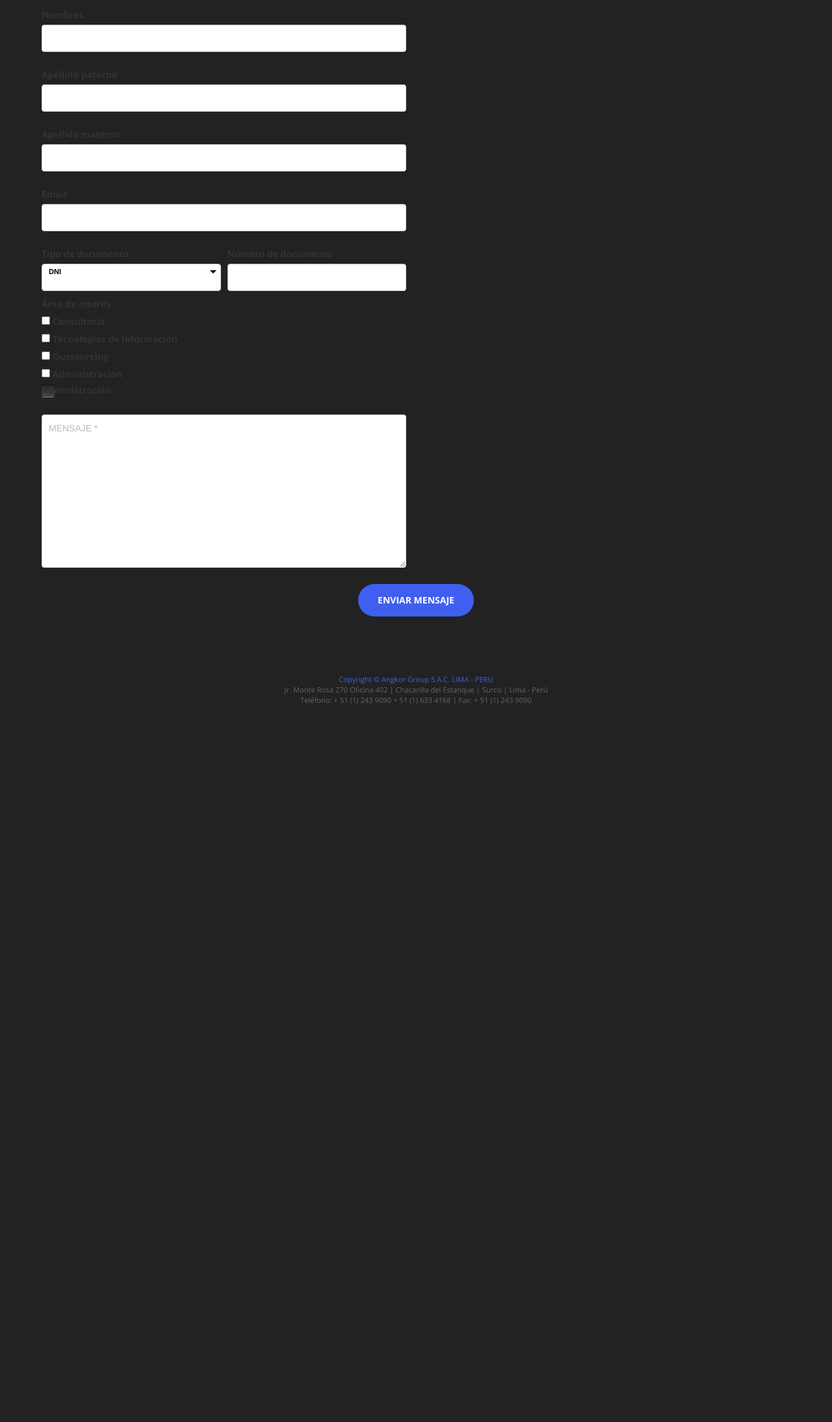
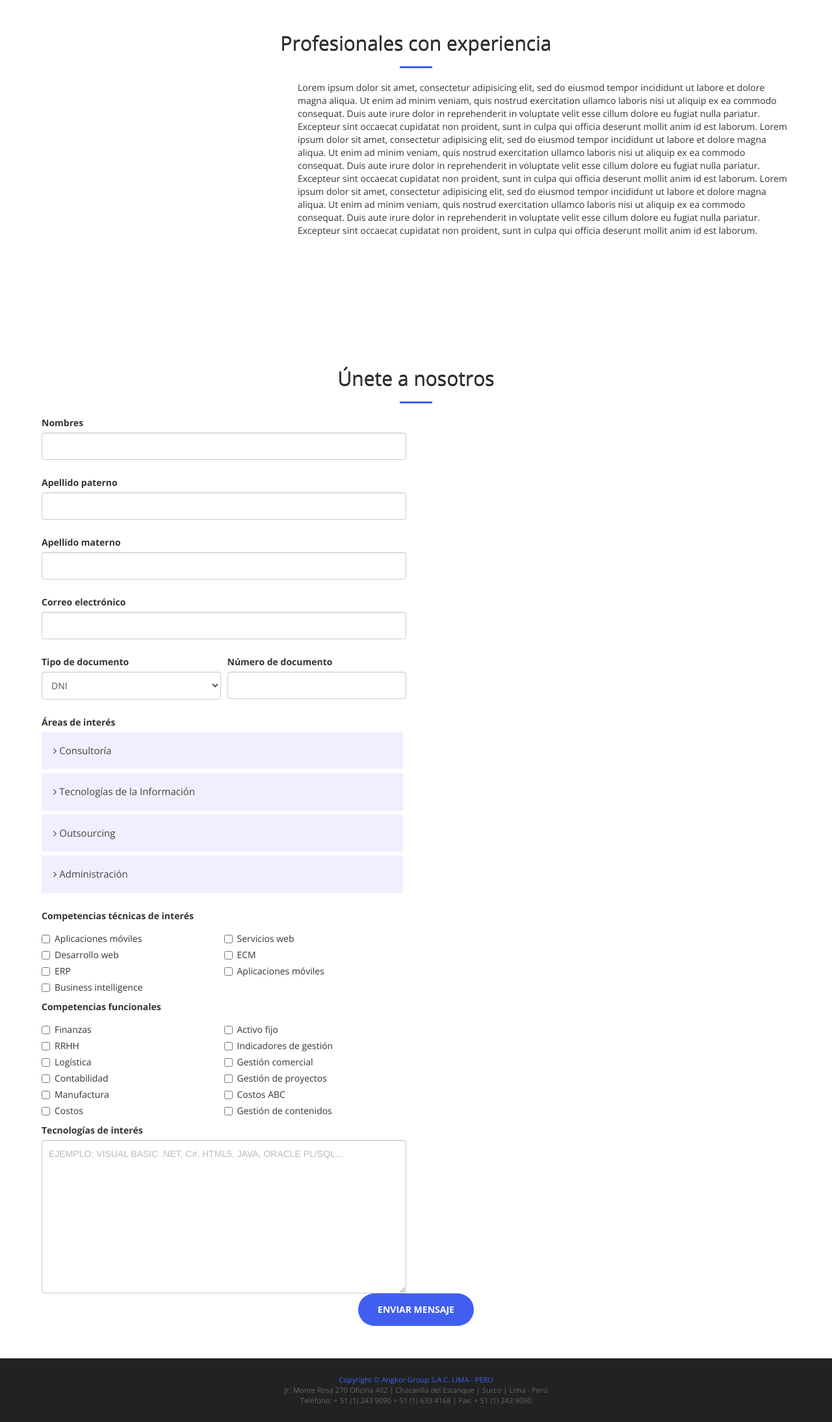
Before and after one commit to ggalvezmontero/angkorweb, a PHP site: page /profesionales-con-experiencia.html in a window 1280 px wide. Shown: the part 51-2240 px from the top of the page at 65% size. Before the commit the page ends 1136 px from the top, so only its background shows below. Run offline with PHP 8.4, Linux system fonts and the light colour scheme; some libraries are stand-ins or nearby versions.

Commit message:
unete form

```diff
--- a/profesionales-con-experiencia.html
+++ b/profesionales-con-experiencia.html
@@ -79,8 +79,48 @@
     </div>
     <!-- /.container-fluid -->
   </nav>
+  <section id="profExperiencia">
+    <div class="row">
+      <div class="col-lg-12 text-center">
+        <h2 class="section-heading">Profesionales con experiencia</h2>
+        <hr class="primary">
+      </div>
 
+    <div class="col-lg-4">
+    </div>
+
+    <div class="col-lg-8">
+      Lorem ipsum dolor sit amet, consectetur adipisicing elit, sed do eiusmod
+      tempor incididunt ut labore et dolore magna aliqua. Ut enim ad minim veniam,
+      quis nostrud exercitation ullamco laboris nisi ut aliquip ex ea commodo
+      consequat. Duis aute irure dolor in reprehenderit in voluptate velit esse
+      cillum dolore eu fugiat nulla pariatur. Excepteur sint occaecat cupidatat non
+      proident, sunt in culpa qui officia deserunt mollit anim id est laborum.
+
+      Lorem ipsum dolor sit amet, consectetur adipisicing elit, sed do eiusmod
+      tempor incididunt ut labore et dolore magna aliqua. Ut enim ad minim veniam,
+      quis nostrud exercitation ullamco laboris nisi ut aliquip ex ea commodo
+      consequat. Duis aute irure dolor in reprehenderit in voluptate velit esse
+      cillum dolore eu fugiat nulla pariatur. Excepteur sint occaecat cupidatat non
+      proident, sunt in culpa qui officia deserunt mollit anim id est laborum.
+
+      Lorem ipsum dolor sit amet, consectetur adipisicing elit, sed do eiusmod
+      tempor incididunt ut labore et dolore magna aliqua. Ut enim ad minim veniam,
+      quis nostrud exercitation ullamco laboris nisi ut aliquip ex ea commodo
+      consequat. Duis aute irure dolor in reprehenderit in voluptate velit esse
+      cillum dolore eu fugiat nulla pariatur. Excepteur sint occaecat cupidatat non
+      proident, sunt in culpa qui officia deserunt mollit anim id est laborum.
+    </div>
+
+    </div>
+  </section>
   <section id="profExperiencia">
+    <div class="row">
+      <div class="col-lg-12 text-center">
+        <h2 class="section-heading">Únete a nosotros</h2>
+        <hr class="primary">
+      </div>
+    </div>
     <form>
       <div class="row">
         <div class="col-md-6">
@@ -100,141 +140,219 @@
             <p class="help-block text-danger"></p>
           </div>
           <div class="form-group">
-            <label>Email</label>
+            <label>Correo electrónico</label>
             <input type="email" class="form-control" name ="email" id="email" required data-validation-required-message="Por favor ingresa tu correo.">
             <p class="help-block text-danger"></p>
           </div>
-          <div class="form-group custom-select">
-            <div class ="col-md-6 form-input-left custom-select">
+
+          <div class ="col-sm-6 form-input-left">
+            <div class="form-group">
               <label>Tipo de documento</label>
-              <select type="text" class="form-control" id="tipoDoc" name="tipoDoc">
+              <select class="form-control" name="tipoDoc">
                 <option>DNI</option>
                 <option>Carnet de Extranjería</option>
                 <option>Pasaporte</option>
               </select>
-              <p class="help-block text-danger"></p>
             </div>
-            <div class = "col-md-6 form-input-right">
+          </div>
+          <div class="col-sm-6 form-input-right">
+            <div class="form-group">
               <label>Número de documento</label>
               <input type="text" class="form-control" id="numDoc" name ="numDoc" >
               <p class="help-block text-danger"></p>
             </div>
           </div>
+
+          <div class="col-lg-12 form-input-left">
             <div class="form-group">
-            <label>Área de interés</label>
-              <div>
-                <input type="checkbox" id="c1" name="cc" />
-                <label for="c1"><span></span>Consultoría</label>
+              <label>Áreas de interés</label>
+
+              <!-- Opciones area de interes -->
+              <button type="button" class="accordion">
+                <i class="fa fa-angle-right rotate"></i>
+                Consultoría
+              </button>
+              <div class="accordion-panel">
+                <div id="consultoria" class="form-group panel-content">
+                  <label>Seleccione las áreas de consultoría que le interesen</label>
+                  <div class="checkbox">
+                    <label for="c1C"><input type="checkbox" id="c1C" name="cc" /> Procesos </label>
                   </div>
-              <div>
-                <input type="checkbox" id="c2" name="cc" />
-                <label for="c2"><span></span>Tecnologías de Información</label>
+                  <div class="checkbox">
+                    <label for="c2C"><input type="checkbox" id="c2C" name="cc" /> Riesgos</label>
                   </div>
-              <div>
-                <input type="checkbox" id="c3" name="cc" />
-                <label for="c3"><span></span>Outsourcing</label>
+                  <div class="checkbox">
+                    <label for="c3C"><input type="checkbox" id="c3C" name="cc" /> Recursos Humanos</label>
                   </div>
-              <div>
-                <input type="checkbox" id="c4" name="cc" />
-                <label for="c4"><span></span>Administración</label>
+                  <div class="checkbox">
+                    <label for="c4C"><input type="checkbox" id="c4C" name="cc" /> Gestión de Proyectos</label>
+                  </div>
+                </div>
               </div>
 
-              <div class="squaredThree">
-                <input type="checkbox" value="None" id="squaredThree4" name="check" />
-                <label for="squaredThree">Administración</label>
+              <button type="button" class="accordion">
+                <i class="fa fa-angle-right rotate"></i>
+                Tecnologías de la Información
+              </button>
+              <div class="accordion-panel">
+                <div id="tecInf" class="form-group panel-content">
+                  <label>Seleccione las áreas de Tecnologías de Información que le interesen</label>
+                  <div class="checkbox">
+                    <label for="c1T"><input type="checkbox" id="c1T" name="cc" /> Desarrollo</label>
                   </div>
-            <p class="help-block text-danger"></p>
+                  <div class="checkbox">
+                    <label for="c2T"><input type="checkbox" id="c2t" name="cc" /> Implementación de soluciones</label>
                   </div>
-          <div id="consultoria" class="form-group" style="display: none;">
-            <label>Seleccione las áreas de consultoría que le interesen</label>
-              <div>
-                <input type="checkbox" id="c1C" name="cc" />
-                <label for="c1C"><span></span>Procesos</label>
+                  <div class="checkbox">
+                    <label for="c3T"><input type="checkbox" id="c3T" name="cc" /> Base de Datos</label>
                   </div>
-              <div>
-                <input type="checkbox" id="c2C" name="cc" />
-                <label for="c2C"><span></span>Riesgos</label>
+                  <div class="checkbox">
+                    <label for="c4T"><input type="checkbox" id="c4T" name="cc" /> Inteligencia de Negocios</label>
                   </div>
-              <div>
-                <input type="checkbox" id="c3C" name="cc" />
-                <label for="c3C"><span></span>Recursos Humanos</label>
-              </div>
-              <div>
-                <input type="checkbox" id="c4C" name="cc" />
-                <label for="c4C"><span></span>Gestión de Proyectos</label>
+                  <div class="checkbox">
+                    <label for="c5T"><input type="checkbox" id="c5T" name="cc" /> Infraestructura</label>
                   </div>
                 </div>
-          <div id="tecInf" class="form-group" style="display: none;">
-            <label>Seleccione las áreas de Tecnologías de Información que le interesen</label>
-              <div>
-                <input type="checkbox" id="c1T" name="cc" />
-                <label for="c1T"><span></span>Desarrollo</label>
               </div>
-              <div>
-                <input type="checkbox" id="c2t" name="cc" />
-                <label for="c2T"><span></span>Implementación de soluciones</label>
+
+              <button type="button" class="accordion">
+                <i class="fa fa-angle-right rotate"></i>
+                Outsourcing
+              </button>
+              <div class="accordion-panel">
+                <div id="outsoursing" class="form-group panel-content">
+                  <label>Seleccione las áreas de Outsoursing que le interesen</label>
+                  <div class="checkbox">
+                    <label for="c1O"><input type="checkbox" id="c1O" name="cc" /> Mantenimiento de Aplicaciones</label>
                   </div>
-              <div>
-                <input type="checkbox" id="c3T" name="cc" />
-                <label for="c3T"><span></span>Base de Datos</label>
+                  <div class="checkbox">
+                    <label for="c2O"><input type="checkbox" id="c2O" name="cc" /> Fábrica de Software</label>
                   </div>
-              <div>
-                <input type="checkbox" id="c4T" name="cc" />
-                <label for="c4T"><span></span>Inteligencia de Negocios</label>
+                  <div class="checkbox">
+                    <label for="c3O"><input type="checkbox" id="c3O" name="cc" /> Business Process Outsourcing</label>
                   </div>
-              <div>
-                <input type="checkbox" id="c5T" name="cc" />
-                <label for="c5T"><span></span>Infraestructura</label>
+                  <div class="checkbox">
+                    <label for="c4O"><input type="checkbox" id="c4O" name="cc" /> Base de Datos Oracle</label>
                   </div>
                 </div>
-          <div id="outsoursing" class="form-group" style="display: none;">
-            <label>Seleccione las áreas de Outsoursing que le interesen</label>
-              <div>
-                <input type="checkbox" id="c1O" name="cc" />
-                <label for="c1O"><span></span>Mantenimiento de Aplicaciones</label>
               </div>
-              <div>
-                <input type="checkbox" id="c2O" name="cc" />
-                <label for="c2O"><span></span>Fábrica de Software</label>
+
+              <button type="button" class="accordion">
+                <i class="fa fa-angle-right rotate"></i>
+                Administración
+              </button>
+              <div class="accordion-panel">
+                <div id="administracion" class="form-group panel-content">
+                  <label>Seleccione las áreas de Administración  que le interesen</label>
+                  <div class="checkbox">
+                    <label for="c1A"><input type="checkbox" id="c1A" name="cc" /> RRHH</label>
                   </div>
-              <div>
-                <input type="checkbox" id="c3O" name="cc" />
-                <label for="c3O"><span></span>Business Process Outsourcing</label>
+                  <div class="checkbox">
+                    <label for="c2A"><input type="checkbox" id="c2A" name="cc" /> Contabilidad</label>
                   </div>
-              <div>
-                <input type="checkbox" id="c4O" name="cc" />
-                <label for="c4O"><span></span>Base de Datos Oracle</label>
+                  <div class="checkbox">
+                    <label for="c3A"><input type="checkbox" id="c3A" name="cc" /> Tesorería</label>
+                  </div>
+                  <div class="checkbox">
+                    <label for="c4A"><input type="checkbox" id="c4A" name="cc" /> Facturación y Cobranzas</label>
+                  </div>
+                  <div class="checkbox">
+                    <label for="c5A"><input type="checkbox" id="c5A" name="cc" /> Logística</label>
                   </div>
                 </div>
-          <div id="administracion" class="form-group" style="display: none;">
-            <label>Seleccione las áreas de Administración  que le interesen</label>
-              <div>
-                <input type="checkbox" id="c1A" name="cc" />
-                <label for="c1A"><span></span>RRHH</label>
-              </div>
-              <div>
-                <input type="checkbox" id="c2A" name="cc" />
-                <label for="c2A"><span></span>Contabilidad</label>
-              </div>
-              <div>
-                <input type="checkbox" id="c3A" name="cc" />
-                <label for="c3A"><span></span>Tesorería</label>
-              </div>
-              <div>
-                <input type="checkbox" id="c4A" name="cc" />
-                <label for="c4A"><span></span> Facturación y Cobranzas</label>
-              </div>
-              <div>
-                <input type="checkbox" id="c5A" name="cc" />
-                <label for="c5A"><span></span>Logística</label>
               </div>
             </div>
+          </div>
+
+
           <div class="form-group">
-            <textarea class="form-control" placeholder="Mensaje *" id="message" name="message" required data-validation-required-message="Por favor ingresa un mensaje."></textarea>
-            <p class="help-block text-danger"></p>
+            <div class="col-lg-12 form-input">
+              <label>Competencias técnicas de interés</label>
+            </div>
+
+            <div class="col-lg-6 form-input">
+              <div class="checkbox">
+                <label for="ct1"><input type="checkbox" id="ct1" name="ct1" /> Aplicaciones móviles</label>
+              </div>
+              <div class="checkbox">
+                <label for="ct2"><input type="checkbox" id="ct2" name="ct2" /> Desarrollo web</label>
+              </div>
+              <div class="checkbox">
+                <label for="ct3"><input type="checkbox" id="ct3" name="ct3" /> ERP</label>
+              </div>
+              <div class="checkbox">
+                <label for="ct4"><input type="checkbox" id="ct4" name="ct4" /> Business intelligence</label>
               </div>
             </div>
-        <div class="clearfix"></div>
+            <div class="col-lg-6 form-input">
+              <div class="checkbox">
+                <label for="ct5"><input type="checkbox" id="ct5" name="ct5" /> Servicios web</label>
+              </div>
+              <div class="checkbox">
+                <label for="ct6"><input type="checkbox" id="ct6" name="ct6" /> ECM</label>
+              </div>
+              <div class="checkbox">
+                <label for="ct7"><input type="checkbox" id="ct7" name="ct7" /> Aplicaciones móviles</label>
+              </div>
+            </div>
+          </div>
+
+
+          <div class="form-group">
+            <div class="col-lg-12 form-input">
+              <label>Competencias funcionales</label>
+            </div>
+            <div class="col-lg-6 form-input">
+              <div class="checkbox">
+                <label for="cf1"><input type="checkbox" id="cf1" name="cf1" /> Finanzas</label>
+              </div>
+              <div class="checkbox">
+                <label for="cf2"><input type="checkbox" id="cf2" name="cf2" /> RRHH</label>
+              </div>
+              <div class="checkbox">
+                <label for="cf3"><input type="checkbox" id="cf3" name="cf3" /> Logística</label>
+              </div>
+              <div class="checkbox">
+                <label for="cf4"><input type="checkbox" id="cf4" name="cf4" /> Contabilidad</label>
+              </div>
+              <div class="checkbox">
+                <label for="cf5"><input type="checkbox" id="cf5" name="cf5" /> Manufactura</label>
+              </div>
+              <div class="checkbox">
+                <label for="cf6"><input type="checkbox" id="cf6" name="cf6" /> Costos</label>
+              </div>
+            </div>
+            <div class="col-lg-6 form-input">
+              <div class="checkbox">
+                <label for="cf7"><input type="checkbox" id="cf7" name="cf7" /> Activo fijo</label>
+              </div>
+              <div class="checkbox">
+                <label for="cf8"><input type="checkbox" id="cf8" name="cf8" /> Indicadores de gestión</label>
+              </div>
+              <div class="checkbox">
+                <label for="cf9"><input type="checkbox" id="cf9" name="cf9" /> Gestión comercial</label>
+              </div>
+              <div class="checkbox">
+                <label for="cf10"><input type="checkbox" id="cf10" name="cf10" /> Gestión de proyectos</label>
+              </div>
+              <div class="checkbox">
+                <label for="cf11"><input type="checkbox" id="cf11" name="cf11" /> Costos ABC</label>
+              </div>
+              <div class="checkbox">
+                <label for="cf12"><input type="checkbox" id="cf12" name="cf7" /> Gestión de contenidos</label>
+              </div>
+            </div>
+          </div>
+
+          <div class="form-group">
+            <div class="col-lg-12 form-input">
+              <label>Tecnologías de interés</label>
+              <textarea class="form-control" placeholder="Ejemplo: Visual Basic .Net, C#, HTML5, JAVA, Oracle PL/SQL..." id="ti" name="ti"></textarea>
+            </div>
+          </div>
+
+        </div>
+      </div>
       <div class="col-lg-12 text-center">
         <div id="success"></div>
         <button type="submit" class="btn btn-xl btn-primary">Enviar mensaje</button>
@@ -281,7 +399,6 @@
   <script src="public_html/js/map.js"></script>
 
   <script type="text/javascript">
-
     function checkbox_change(checkbox, content){
       if($(checkbox).is(":checked"))
         $(content).show();
@@ -302,6 +419,7 @@
       checkbox_change("#c4","#administracion");
     });
 
+    /*
     // Iterate over each select element
     $('select').each(function () {
 
@@ -356,7 +474,6 @@ $('select').each(function () {
           $styledSelect.text($(this).text()).removeClass('active');
           $this.val($(this).attr('rel'));
           $list.hide();
-        /* alert($this.val()); Uncomment this for demonstration! */
       });
 
       // Hides the unordered list when clicking outside of it
@@ -364,8 +481,30 @@ $('select').each(function () {
           $styledSelect.removeClass('active');
           $list.hide();
       });
+    });
+  */
+  </script>
 
-});
+  <script>
+    var acc = document.getElementsByClassName("accordion");
+    var i;
+
+    for (i = 0; i < acc.length; i++) {
+      acc[i].onclick = function() {
+        this.classList.toggle("active");
+
+        var panel = this.nextElementSibling;
+        if (panel.style.maxHeight){
+          panel.style.maxHeight = null;
+        } else {
+          panel.style.maxHeight = panel.scrollHeight + "px";
+        }
+
+        var icon = this.firstElementChild;
+        icon.classList.toggle("down");
+      }
+    }
+
   </script>
 </body>
 </html>
--- a/public_html/css/checkbox.css
+++ b/public_html/css/checkbox.css
@@ -292,7 +292,6 @@ body {
   font-weight: 300;
 }
 body h1, body h2, body em {
-  color: #eee;
   font-size: 30px;
   text-align: center;
   margin: 20px 0 0 0;
--- a/public_html/css/custom.css
+++ b/public_html/css/custom.css
@@ -240,8 +240,10 @@ p {
     text-align: justify;
 }
 
-.navbar-bg-about {
-  background-color: #182256;
+@media (min-width: 768px) {
+  .navbar-bg-about {
+    background-color: #182256;
+  }
 }
 
 @media (min-width: 768px) {
@@ -330,8 +332,9 @@ p {
 }
 
 #profExperiencia{
-  background-color: #222222;
-  padding: 5%;
+  background-color: #ffffff;
+  padding-right: 5%;
+  padding-left: 5%;
 }
 
 .custom-select select option{
@@ -342,9 +345,15 @@ section#profExperiencia .form-group {
   margin-bottom: 25px;
 }
 section#profExperiencia .form-group input,
-section#profExperiencia .form-group textarea {
+section#profExperiencia .form-group textarea,
+section#profExperiencia .form-group select {
   padding: 10px;
 }
+
+section#profExperiencia .form-group select {
+  height: auto;
+}
+
 section#profExperiencia .form-group input.form-control {
   height: auto;
 }
@@ -384,3 +393,51 @@ section#profExperiencia :-ms-input-placeholder {
 section#profExperiencia .text-danger {
   color: #e74c3c;
 }
+
+button.accordion {
+    background-color: #efefff;
+    color: #444;
+    cursor: pointer;
+    padding: 18px;
+    width: 100%;
+    border: none;
+    text-align: left;
+    outline: none;
+    font-size: 15px;
+    transition: 0.4s;
+}
+
+button.accordion.active, button.accordion:hover {
+    background-color: #ddf;
+}
+
+div.accordion-panel {
+    padding: 0 18px;
+    background-color: white;
+    max-height: 0;
+    overflow: hidden;
+    margin-bottom: 6px;
+    transition: max-height 0.2s ease-out;
+}
+
+.rotate {
+    -moz-transition: all 0.1s linear;
+    -webkit-transition: all 0.1s linear;
+    transition: all 0.1s linear;
+}
+
+.rotate.down{
+    -ms-transform:rotate(90deg);
+    -moz-transform:rotate(90deg);
+    -webkit-transform:rotate(90deg);
+    transform:rotate(90deg);
+}
+
+.panel-content {
+  padding-top: 20px;
+}
+
+.form-input {
+  padding-left: 0px;
+  padding-right: 0px;
+}
```
Lines whose indentation alone changed are shown as unchanged.
